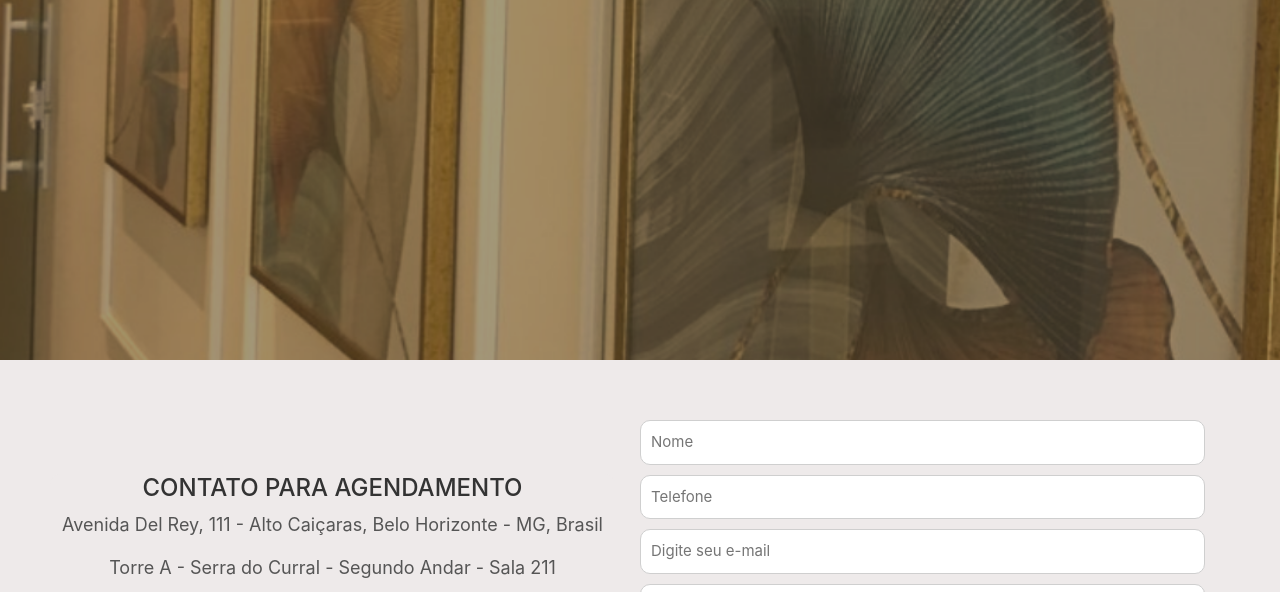
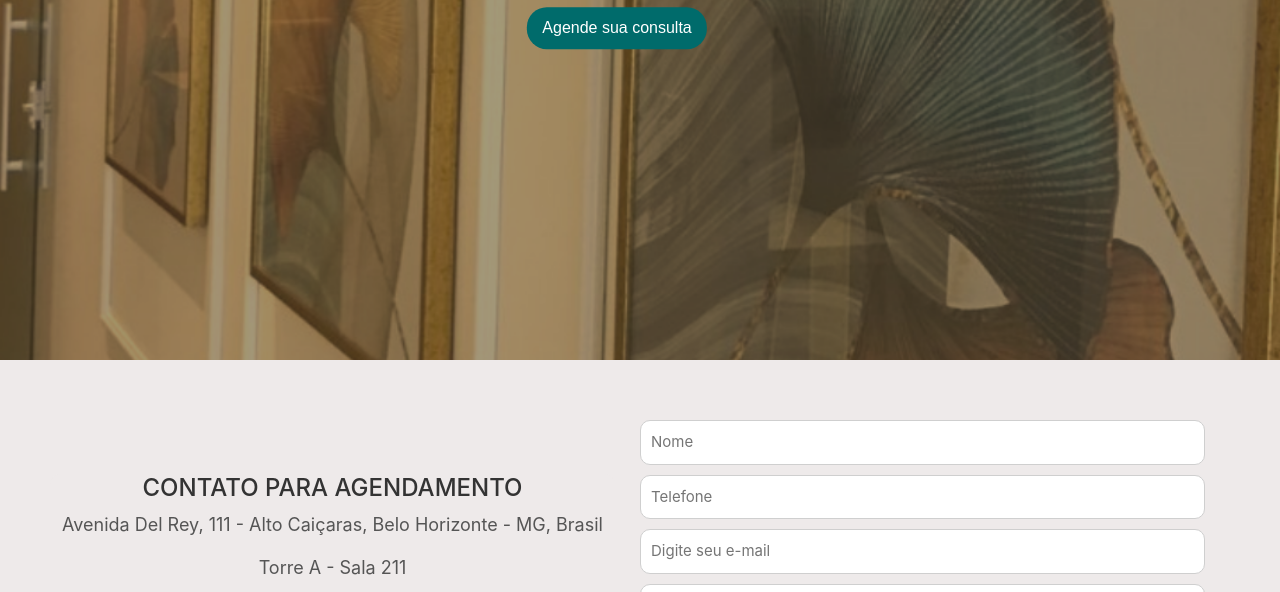
Before and after one commit to Andrealvsm/Village, a plain HTML site: page index.html in a window 1280 px wide. Shown: the part 440-1032 px from the top of the page. Drawn offline with nearby package versions, Linux system fonts and the light colour scheme.

Commit message:
versão final

```diff
--- a/Village.css
+++ b/Village.css
@@ -40,17 +40,29 @@
     top: 50%;
     left: 50%;
     transform: translate(-50%, -50%);
+
   }
   .main-text h1{
     color: #fff;
     font-size: 43px;
-    font-style: italic;
   }
 
   .main-text p {
     color: #fff;
     font-size: 20px;
     font-style: italic;
+  }
+  .main-text button{
+    background-color: #006b6b;
+    color: white;
+    position: absolute;
+    top: 115%;
+    left: 45%;
+    transform: translate(-50%, -50%);
+    border: none;
+    border-radius: 20px 20px;
+    padding: 9px 15px;
+    font-family: "Source Sans Pro Black", sans-serif;
   }
 
   #Village-contato {
@@ -129,7 +141,6 @@
     border-radius: 10px;
   }
 
-
   @media only screen and (max-width: 768px) {
     #Village-contato {
       flex-direction: column;
@@ -143,8 +154,6 @@
       width: 100%;
     }
   }
-
-
 
   .icon {
     width: 30px;
@@ -162,8 +171,6 @@
     width: 100%;
     height: 100%;
  }
-
-
 
  #Village-rodape {
     display: flex;
--- a/index.html
+++ b/index.html
@@ -81,13 +81,16 @@
   <div class="main-text">
     <h1>Village Odontologia</h1>
     <p>Transformando sorrisos e renovando confiança!</p>
+    <a href="https://wa.me/5531991391999" target="_blank">
+      <button>Agende sua consulta</button>
+    </a>
   </div>
 
   <div id="Village-contato">
     <div class="contato-info">
       <h2>CONTATO PARA AGENDAMENTO</h2>
       <p>Avenida Del Rey, 111 - Alto Caiçaras, Belo Horizonte - MG, Brasil</p>
-      <p>Torre A - Serra do Curral - Segundo Andar - Sala 211</p>
+      <p>Torre A - Sala 211</p>
       <p>
         <img class="icon" src="Image/íconewhatsapp1.png" alt="WhatsApp">
         <a href="https://wa.me/5531991391999" target="_blank">WhatsApp: +55 31 99139-1999</a>
```
